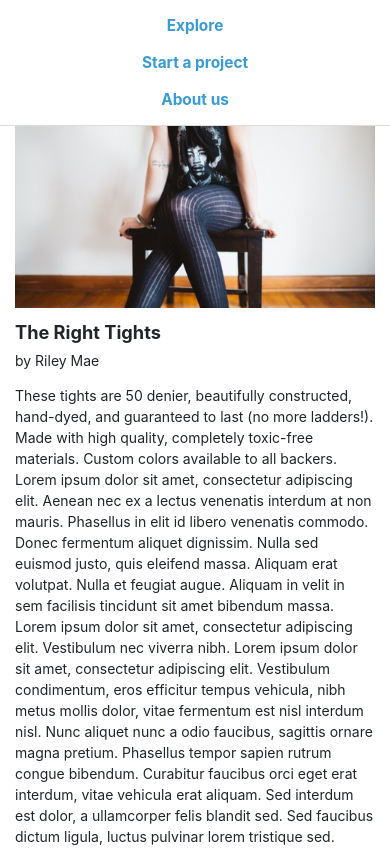
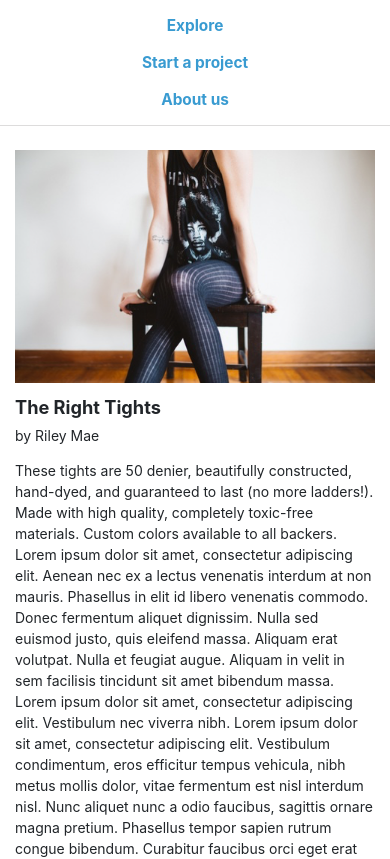
Before and after one commit to fishj123/jumpstart, a plain HTML site: page Projects1.html in a window 390 px wide. Shown: the top 859 px of the page. Drawn offline with nearby package versions, Linux system fonts and the light colour scheme.

Commit message:
Updates to mobile site container

```diff
--- a/Projects1.html
+++ b/Projects1.html
@@ -20,7 +20,7 @@
     <div class="container-fluid nav-mobile">
         <ul class="navbar-nav mobile-text">
             <li class="nav-item active">
-                <a class="nav-link" href="#">Explore</a>
+                    <a class="nav-link" href="./index.html">Explore</a>
             </li>
             <li class="nav-item active">
                 <a class="nav-link" href="#">Start a project</a>
--- a/resources/css/style.css
+++ b/resources/css/style.css
@@ -46,10 +46,20 @@ h4 {
     top: 75px;
 }
 
+.sitewide-container {
+    position: relative;
+    top: 50px;
+}
+
 @media only screen and (max-width: 768px) {
     .sitewide-container {
         position: relative;
         top: 111px;
+    }
+
+    .projects-page .sitewide-container {
+        position: relative;
+        top: 150px;
     }
 }
 
```
Also changed, not shown: Featured-product.html (+1 -1 lines), Projects2.html (+1 -1 lines), Projects3.html (+1 -1 lines), index.html (+1 -1 lines).
